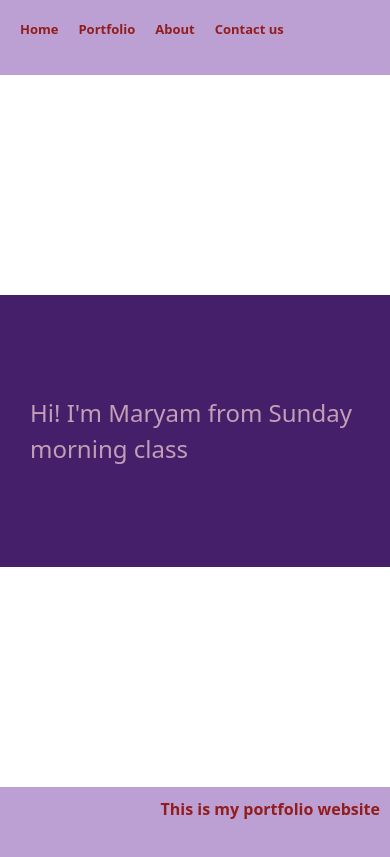
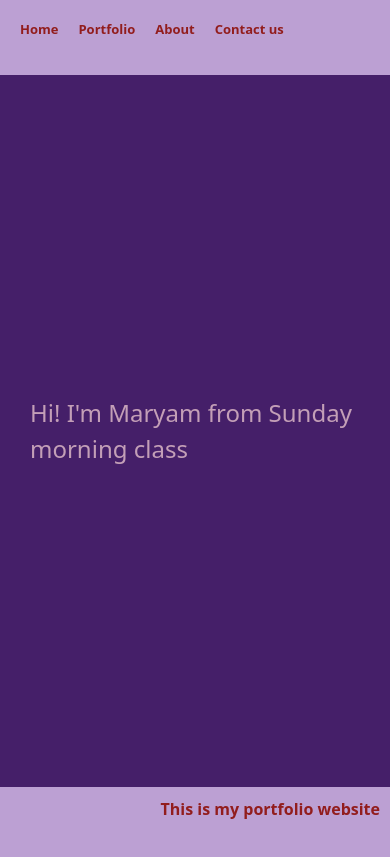
Before and after one commit to maryamkhan00/Q2-assignment3, a Next.js app: page /about in a window 390 px wide. Built offline with nearby package versions, Linux system fonts and the light colour scheme.

Commit message:
mobile interface

```diff
--- a/src/app/about/page.tsx
+++ b/src/app/about/page.tsx
@@ -1,6 +1,6 @@
 export default function about(){
     return (
-        <div>
+        <div className="about-parent">
             <div className="about-container">
             <h1 className="about"> Hi! I&apos;m Maryam from Sunday morning class</h1>
             </div>
--- a/src/app/contact-us/page.tsx
+++ b/src/app/contact-us/page.tsx
@@ -1,6 +1,6 @@
 export default function contact(){
     return (
-        <div>
+        <div className="contact-parent">
             <div className="contact-container">
             <h1 className="contactus">You can contact me through my student ID 00142635 </h1>
             </div>
--- a/src/app/globals.css
+++ b/src/app/globals.css
@@ -81,6 +81,10 @@
   color: bisque;
 }
 
+.contact-parent, .about-parent{
+  background-color: rgb(69, 31, 105);;
+}
+
 
 @media (max-width: 480px) {
   .header-buttons {
```
